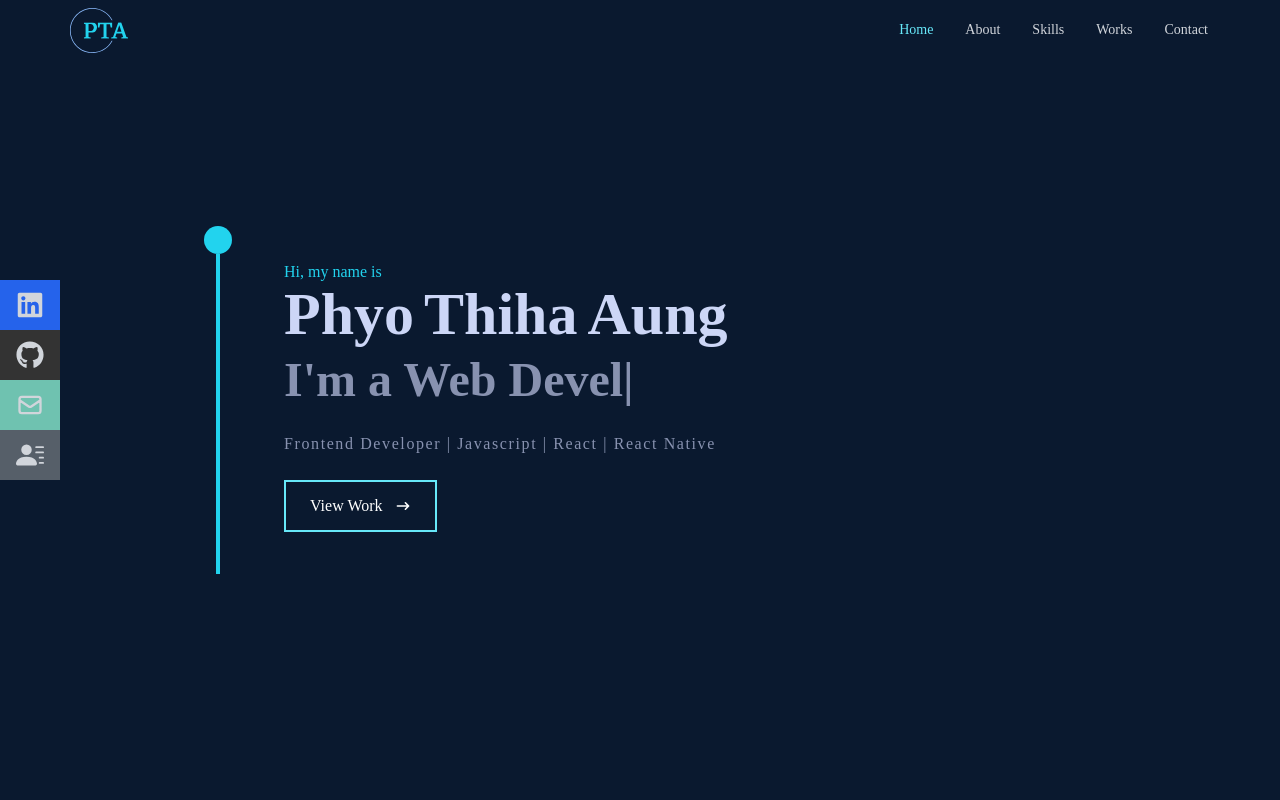
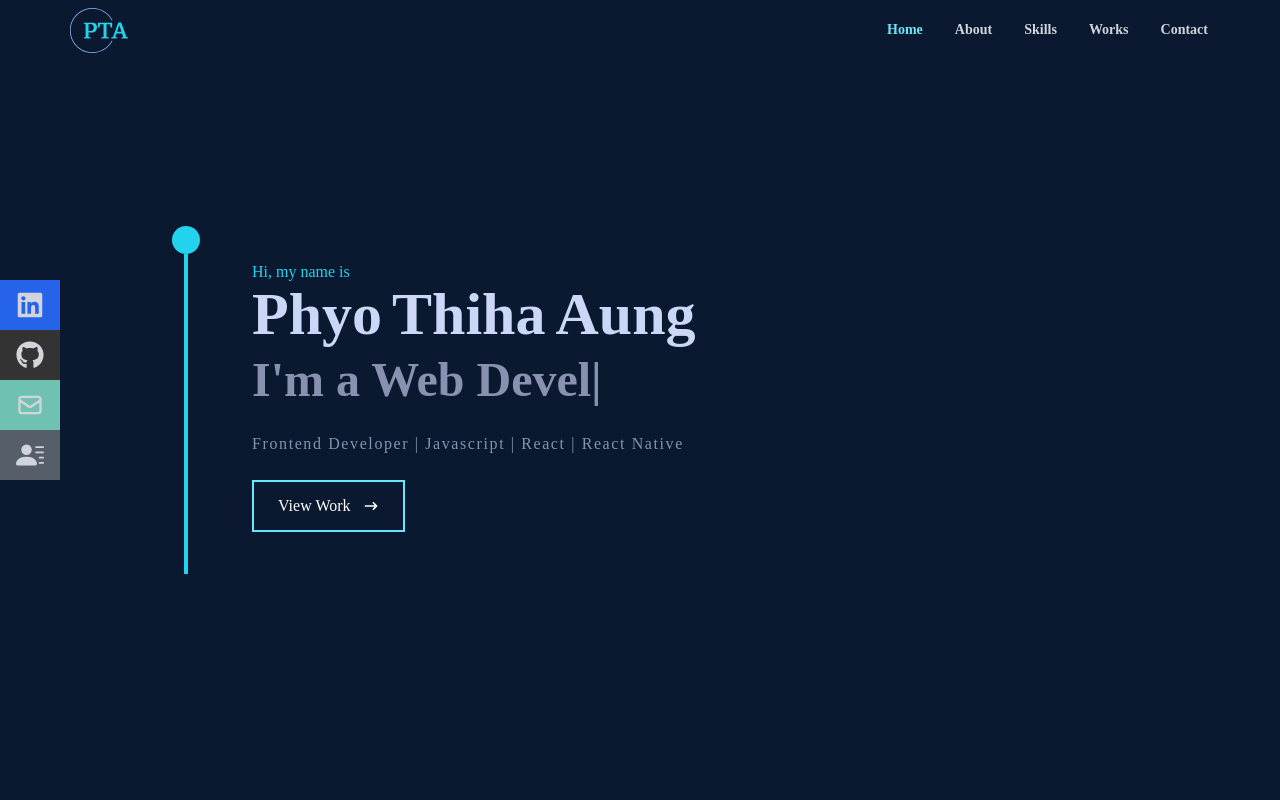
Before and after one commit to phyothiha-aung/portfolio, a React (Create React App) app: page / in a window 1280 px wide. Shown: the top 800 px of the page. Built offline with nearby package versions, Linux system fonts and the light colour scheme.

Commit message:
minor changes

```diff
--- a/src/components/Home.jsx
+++ b/src/components/Home.jsx
@@ -14,7 +14,7 @@ const Home = () => {
     <div name="Home" className="w-full h-screen bg-[#0a192f]">
       {/* Container */}
       <div className="max-w-[1000px] mx-auto px-1 min-[450px]:px-4 md:px-8 h-full flex flex-row min-[450px]:gap-3 md:gap-5">
-        <div className="flex flex-col justify-center items-center md:px-8">
+        <div className="flex flex-col justify-center items-center md:pr-8">
           <div className="h-7 w-7 rounded-full bg-cyan-400" />
           <div className="h-80 w-1 bg-cyan-400" />
         </div>
--- a/src/components/Navbar.jsx
+++ b/src/components/Navbar.jsx
@@ -145,7 +145,9 @@ const Navbar = () => {
               smooth={true}
               duration={500}
             >
-              <li className="hover:text-cyan-400 duration-400">{navItem}</li>
+              <li className="hover:text-cyan-400 duration-400 font-semibold">
+                {navItem}
+              </li>
             </Link>
           ))}
         </ul>
--- a/src/components/Skills.jsx
+++ b/src/components/Skills.jsx
@@ -9,7 +9,7 @@ const Skills = () => {
       {/* Container */}
       <div className="max-w-[1000px] mx-auto p-4 flex flex-col justify-center w-full h-full">
         <motion.div
-          variants={fadeIn("right", 0.3)}
+          variants={fadeIn("right", 0.1)}
           initial="hidden"
           whileInView={"show"}
           viewport={{ once: false, amount: 0.7 }}
--- a/src/index.css
+++ b/src/index.css
@@ -15,7 +15,7 @@
 }
 
 .active {
-  @apply text-cyan-300;
+  @apply text-cyan-300 font-semibold;
 }
 
 .content-div {
```
